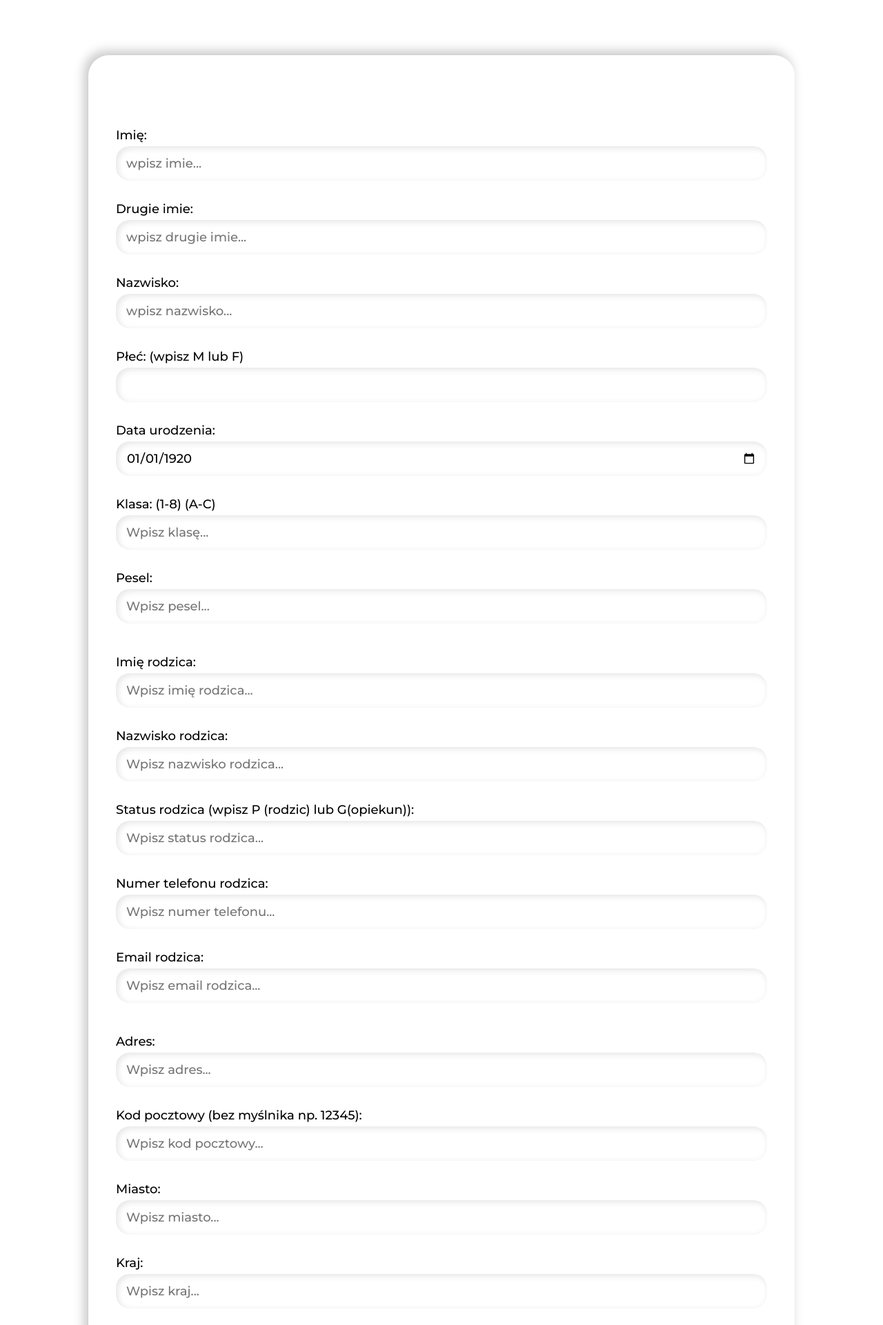
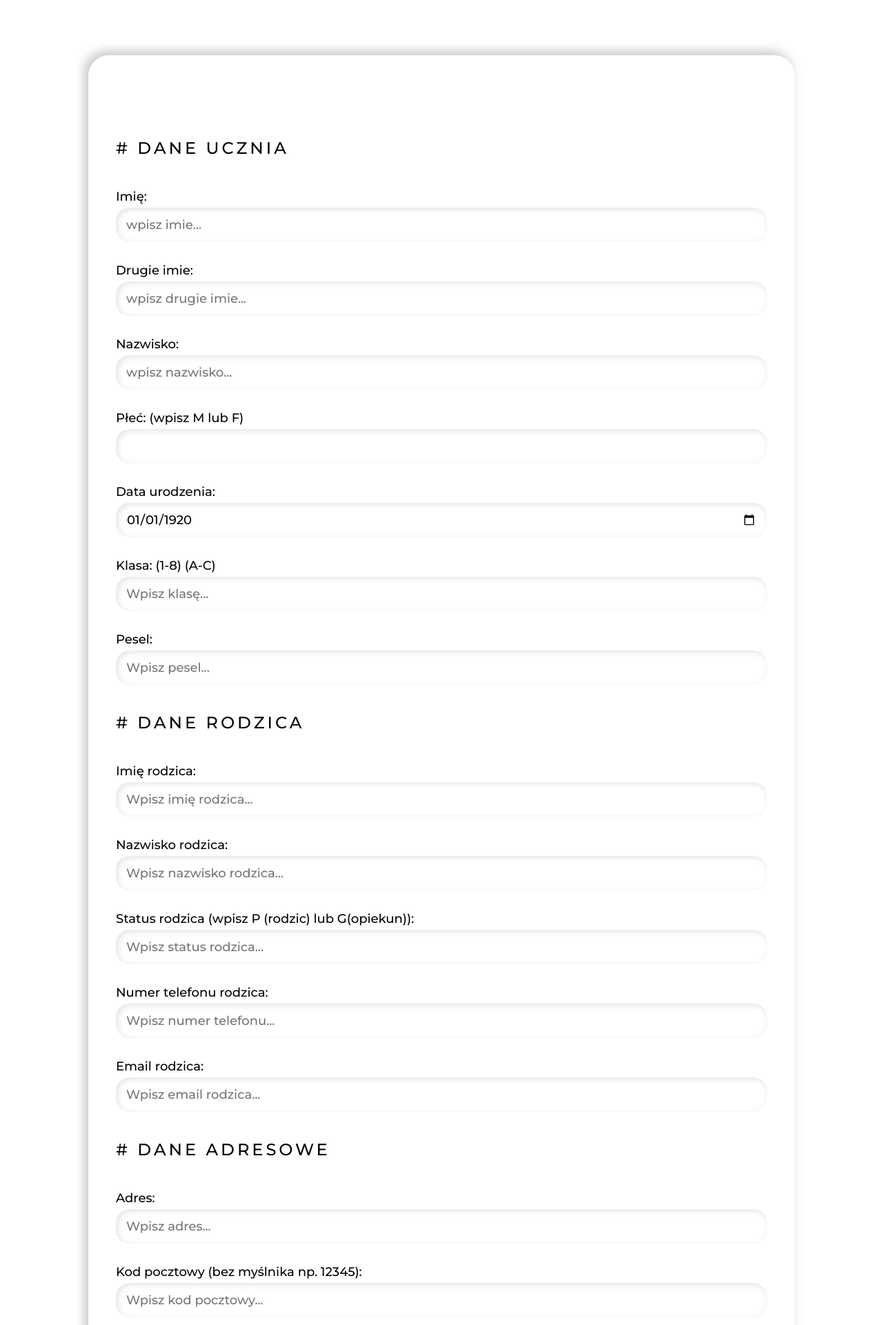
Before and after one commit to Nokciec/school, a Django app: page /dodaj2 in a window 1280 px wide. Shown: the top 1921 px of the page at 69% size. Run offline with Django 3.2, Linux system fonts and the light colour scheme.

Commit message:
Simple layout edits.

```diff
--- /dev/null
+++ b/school/static/js/dodaj2.js
@@ -0,0 +1,4 @@
+const btnSubmit = document.querySelector('input[type=submit]');
+btnSubmit.addEventListener("click", function () {
+    alert("Dodano nowego ucznia")
+});
--- /dev/null
+++ b/school/static/js/edycja.js
@@ -0,0 +1,4 @@
+const btnSubmit = document.querySelector('input[type=submit]');
+btnSubmit.addEventListener("click", function () {
+    alert("Zmieniono dane ucznia")
+});
--- /dev/null
+++ b/school/static/js/edycja3.js
@@ -0,0 +1,4 @@
+const btnSubmit = document.querySelector("input[type=submit]");
+btnSubmit.addEventListener("click", function () {
+  alert("Zmieniono dane pracownika");
+});
--- a/school/templates/administrator.html
+++ b/school/templates/administrator.html
@@ -163,7 +163,7 @@
               />
               <div class="btnWrapper">
                 <button class="emplData" type="submit" action="submit">
-                  Edytuj dane ucznia!
+                  Wyświetl lub edytuj dane
                 </button>
               </div>
             </form>
--- a/school/templates/administrator2.html
+++ b/school/templates/administrator2.html
@@ -175,7 +175,7 @@
               />
               <div class="btnWrapper">
                 <button class="emplData" type="submit" action="submit">
-                  Edytuj dane pracownika!
+                  Wyświetl lub edytuj pracownika!
                 </button>
               </div>
             </form>
--- a/school/templates/dodaj1.html
+++ b/school/templates/dodaj1.html
@@ -124,6 +124,7 @@
   <body>
     <div class="form">
       <form action="dodawanieDoBazy" method="post">
+      	<h2># Dane pracownika</h2>
         <div class="input">
           <div class="inputBox">
             <label for="numer"> </label>
@@ -206,6 +207,7 @@
               required
             />
           </div>
+          <h2># Dane adresowe</h2>
           <div class="inputBox">
             <label for="date">Data zatrudnienia: </label>
             <input id="date" type="date" name="date" />
--- a/school/templates/dodaj2.html
+++ b/school/templates/dodaj2.html
@@ -108,6 +108,7 @@
     <div class="form">
       <form action="dodawanieUcznia" method="post">
         <div class="input">
+        <h2># Dane ucznia</h2>
           <div class="inputBox">
             <label for="numer"> </label>
             <input id="numer" type="hidden" name="numer" readonly="readonly" />
@@ -174,6 +175,8 @@
               required
             />
           </div>
+
+ 		<h2># Dane rodzica</h2>
           <div class="inputBox">
             <label for="numer_rodzica"></label>
             <input id="numer_rodzica" type="hidden" name="numer_rodzica" readonly="readonly" />
@@ -232,7 +235,7 @@
               required
             />
           </div>
-
+          <h2># Dane adresowe</h2>
           <div class="inputBox">
             <label for="numer_adresu"></label>
             <input id="numer_adresu" type="hidden" name="numer_adresu" readonly="readonly" />
@@ -291,5 +294,6 @@
         </div>
       </form>
     </div>
+    <script src="/static/js/dodaj2.js"></script>
   </body>
 </html>
--- a/school/templates/edycja.html
+++ b/school/templates/edycja.html
@@ -380,5 +380,6 @@
         </div>
       </form>
     </div>
+    <script src="/static/js/edycja.js"></script>
   </body>
 </html>
--- a/school/templates/edycja2.html
+++ b/school/templates/edycja2.html
@@ -215,6 +215,7 @@
             />
           </div>
           {% for r in rodzic %}
+          <h2># Dane rodzica</h2>
           <div class="inputBox">
             <label for="numer_rodzica"></label>
             <input
@@ -288,6 +289,7 @@
             />
           </div>
           {% endfor %} {% for ad in adres %}
+          <h2># Dane adresowe</h2>
           <div class="inputBox">
             <label for="numer_adresu"></label>
             <input
@@ -360,5 +362,6 @@
         </div>
       </form>
     </div>
+    <script src="/static/js/edycja.js"></script>
   </body>
 </html>
--- a/school/templates/edycja3.html
+++ b/school/templates/edycja3.html
@@ -396,5 +396,6 @@
         </div>
       </form>
     </div>
+    <script src="/static/js/edycja3.js"></script>
   </body>
 </html>
--- a/school/templates/nauczyciel.html
+++ b/school/templates/nauczyciel.html
@@ -114,7 +114,7 @@
               />
               <div class="btnWrapper">
                 <button type="submit" action="submit" class="editData">
-                  Edytuj!
+                  Wyświetl lub edytuj dane
                 </button>
               </div>
             </form>
```
